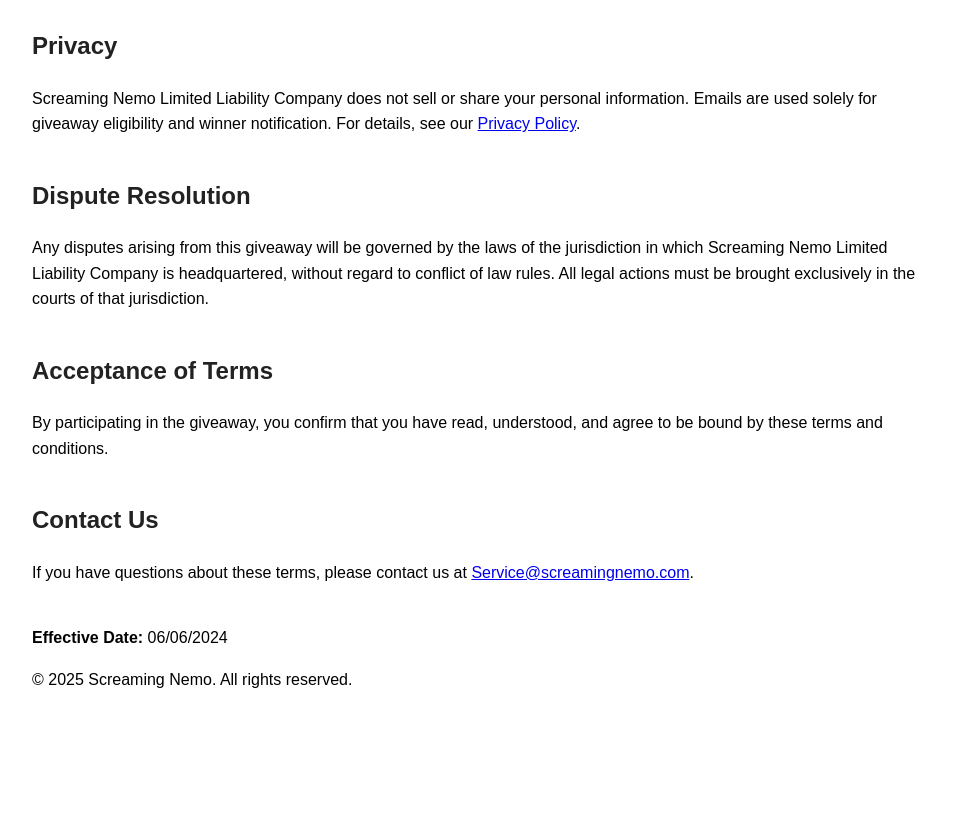
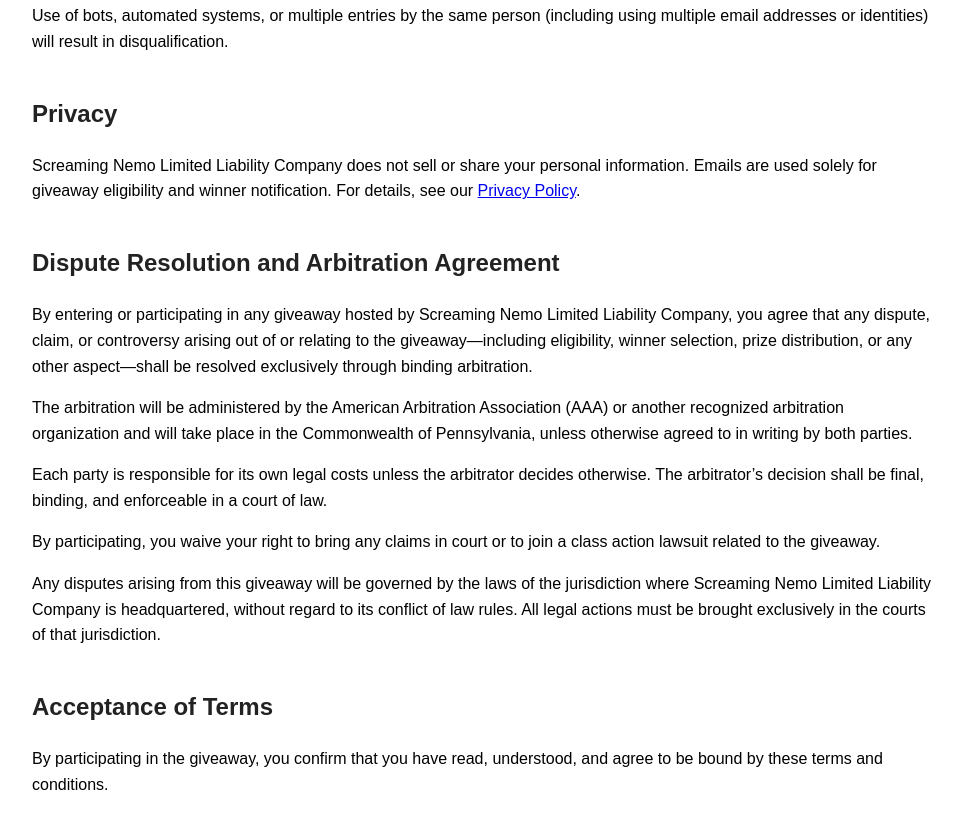
Before and after one commit to screamingnemo/web, a plain HTML site: page giveawaypolicy.html in a window 1280 px wide. Shown: the part 2208-3036 px from the top of the page, without its empty margins (158-1120 px from the left). Before the commit the page ends 2960 px from the top, so only its background shows below. Drawn offline with Linux system fonts and the light colour scheme.

Commit message:
Update giveawaypolicy.html

```diff
--- a/giveawaypolicy.html
+++ b/giveawaypolicy.html
@@ -76,6 +76,7 @@
 
   <section>
     <h2>Engagement Requirement</h2>
+    <p>Engagement is defined as opening at least one marketing email in a 30-day period. Screaming Nemo Limited Liability Company reserves the right to disqualify inactive subscribers.</p>
     <p>To stay eligible for the giveaway, subscribers must continue engaging with our email content. Lack of engagement will result in disqualification. Engagement is defined as regularly opening and interacting with our emails.</p>
   </section>
 
@@ -105,8 +106,12 @@
      </section>
 
   <section>
-    <h2>Dispute Resolution</h2>
-    <p>Any disputes arising from this giveaway will be governed by the laws of the jurisdiction in which Screaming Nemo Limited Liability Company is headquartered, without regard to conflict of law rules. All legal actions must be brought exclusively in the courts of that jurisdiction.</p>
+    <h2>Dispute Resolution and Arbitration Agreement</h2>
+    <p>By entering or participating in any giveaway hosted by Screaming Nemo Limited Liability Company, you agree that any dispute, claim, or controversy arising out of or relating to the giveaway—including eligibility, winner selection, prize distribution, or any other aspect—shall be resolved exclusively through binding arbitration.</p>
+    <p>The arbitration will be administered by the American Arbitration Association (AAA) or another recognized arbitration organization and will take place in the Commonwealth of Pennsylvania, unless otherwise agreed to in writing by both parties.</p>
+    <p>Each party is responsible for its own legal costs unless the arbitrator decides otherwise. The arbitrator’s decision shall be final, binding, and enforceable in a court of law.</p>
+    <p>By participating, you waive your right to bring any claims in court or to join a class action lawsuit related to the giveaway.</p>
+    <p>Any disputes arising from this giveaway will be governed by the laws of the jurisdiction where Screaming Nemo Limited Liability Company is headquartered, without regard to its conflict of law rules. All legal actions must be brought exclusively in the courts of that jurisdiction.</p>
   </section>
 
   <section>
```
